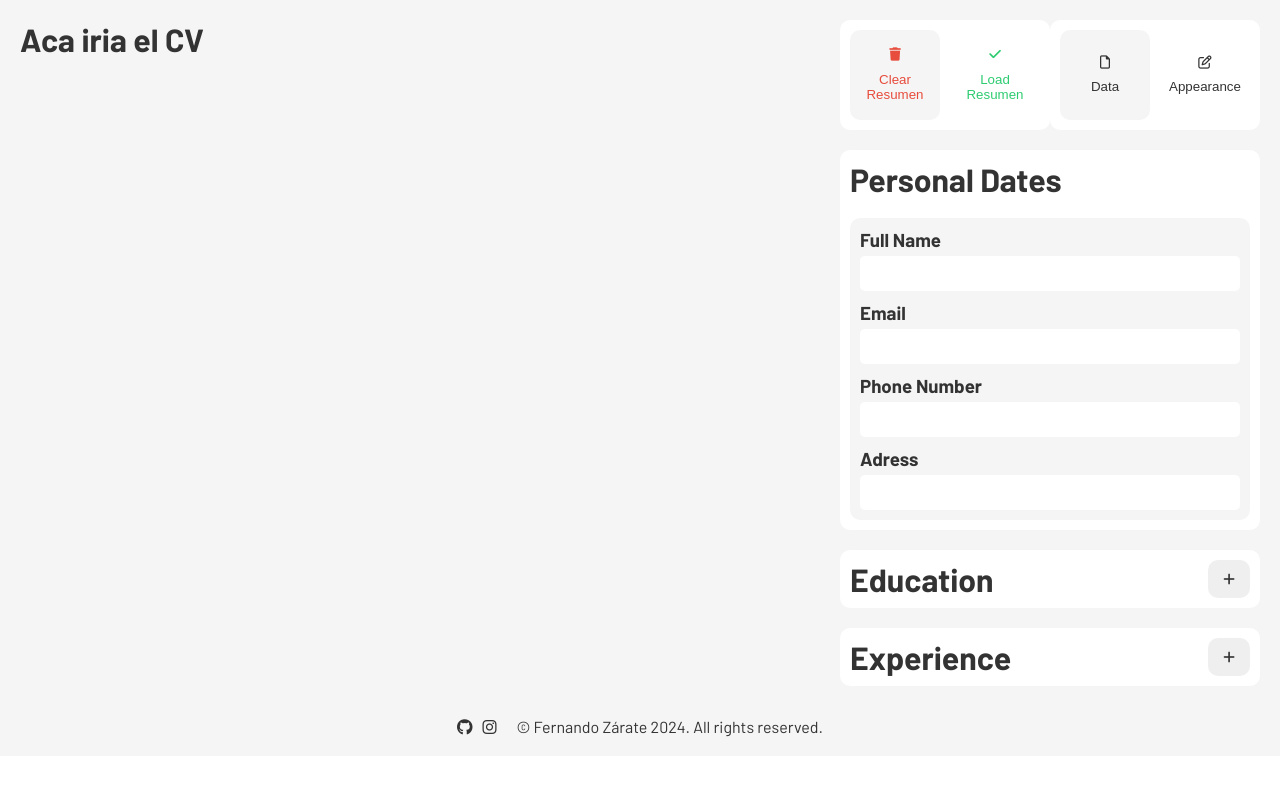
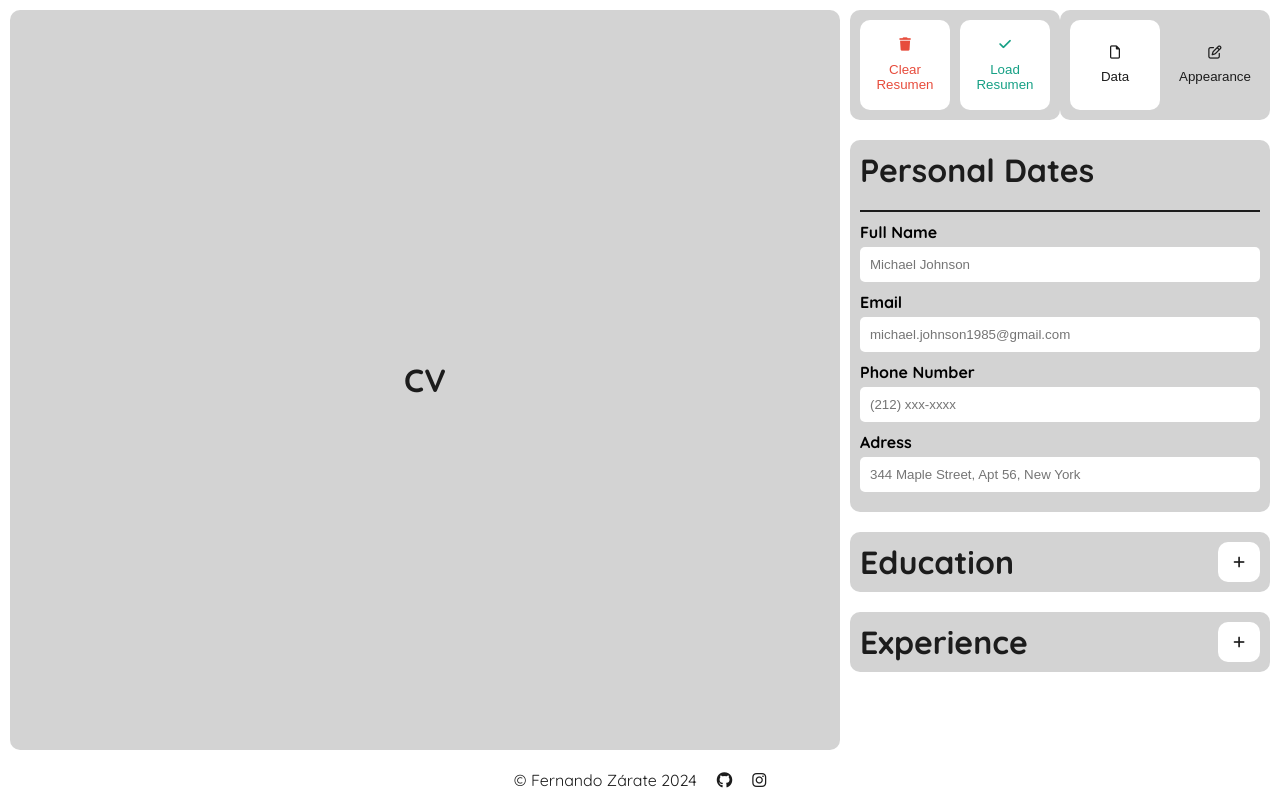
Before and after one commit to fernandozarate07/Project-CV-Application, a React (Vite) app: page / in a window 1280 px wide. Built offline with nearby package versions, Linux system fonts and the light colour scheme.

Commit message:
Add remove card functionality in Experience and Education component

```diff
--- a/index.html
+++ b/index.html
@@ -6,7 +6,9 @@
     <meta name="viewport" content="width=device-width, initial-scale=1.0" />
     <title>My Curriculum Vitae</title>
     <link href="https://cdnjs.cloudflare.com/ajax/libs/font-awesome/6.5.0/css/all.min.css" rel="stylesheet" />
-    <link href="https://fonts.googleapis.com/css2?family=Barlow:wght@400;500;600;700&display=swap" rel="stylesheet" />
+    <link
+      href="https://fonts.googleapis.com/css2?family=Quicksand:wght@300;400;500;700&display=swap"
+      rel="stylesheet" />
   </head>
   <body>
     <div id="root"></div>
--- a/src/components/App.jsx
+++ b/src/components/App.jsx
@@ -12,7 +12,9 @@ function App() {
     <div className="app__container">
       <main className="app__main">
         {/* CVPreviewSection */}
-        <h1>Aca iria el CV</h1>
+        <div className="cv">
+          <h1>CV</h1>
+        </div>
         <div className="app__controlPanel">
           {/* optionBar & loadBar */}
           <div className="app__barContainer">
--- a/src/components/DataSection/DataSection.jsx
+++ b/src/components/DataSection/DataSection.jsx
@@ -1,5 +1,5 @@
-import PersonalDetails from "./PersonalDetails";
-import ExperienceEducation from "./Experience & Education";
+import PersonalDetails from "./PersonalDetails/PersonalDetails";
+import ExperienceEducation from "./Experiencie & Education/Experience & Education";
 
 function DataSection() {
   return (
@@ -12,6 +12,16 @@ function DataSection() {
           questionTwo: "What is your degree or title?",
           questionThree: "Start and end year (separated by '/')",
         }}
+        statements={{
+          statementOne: "School / University",
+          statementTwo: "Degree",
+          statementThree: "Period of study",
+        }}
+        placeHolder={{
+          placeHolderOne: "New York Metropolitan University (NYM)",
+          placeHolderTwo: "Bachelor of Science in Digital Innovation",
+          placeHolderThree: "2016 / 2021",
+        }}
       />
       <ExperienceEducation
         name="Experience"
@@ -20,6 +30,16 @@ function DataSection() {
           questionTwo: "What was your position?",
           questionThree: "Start and end year (separated by '/')",
         }}
+        statements={{
+          statementOne: "Company / Business",
+          statementTwo: "Position",
+          statementThree: "Period of employment",
+        }}
+        placeHolder={{
+          placeHolderOne: "Innovatech Solutions Inc",
+          placeHolderTwo: "Chief Innovation Officer (CIO)",
+          placeHolderThree: "2022 / Present",
+        }}
       />
     </div>
   );
--- /dev/null
+++ b/src/components/DataSection/Experiencie & Education/InfoCard.jsx
@@ -0,0 +1,28 @@
+const InfoCard = ({ card, statements, removeCard }) => (
+  <div className="infoCard__container">
+    <div className="infoCard__content">
+      <p>
+        <strong>{statements.statementOne} : </strong>
+        {card.title}
+      </p>
+      <p>
+        <strong>{statements.statementTwo} : </strong>
+        {card.institution}
+      </p>
+      <p>
+        <strong>{statements.statementThree} : </strong>
+        {card.date}
+      </p>
+    </div>
+    <div className="infoCard__options">
+      <button>
+        <i className="fa-solid fa-eye" />
+      </button>
+      <button onClick={() => removeCard(card.id)}>
+        <i className="fa-solid fa-trash" />
+      </button>
+    </div>
+  </div>
+);
+
+export default InfoCard;
--- a/src/components/DataSection/ModalEE.jsx
+++ b/src/components/DataSection/Experiencie & Education/ModalEE.jsx
@@ -1,4 +1,4 @@
-const ModalEE = ({ isOpen, onClose, onSubmit, questionOne, questionTwo, questionThree }) => {
+const ModalEE = ({ isOpen, onClose, onSubmit, question, placeHolder }) => {
   if (!isOpen) return null;
 
   let title = "";
@@ -17,16 +17,20 @@ const ModalEE = ({ isOpen, onClose, onSubmit, questionOne, questionTwo, question
     <div className="modal__container">
       <div className="modal__content">
         <div className="modal__question">
-          <h3>{questionOne}</h3>
-          <input type="text" onChange={(e) => (title = e.target.value)} />
+          <strong>{question.questionOne}</strong>
+          <input type="text" onChange={(e) => (title = e.target.value)} placeholder={placeHolder.placeHolderOne} />
         </div>
         <div className="modal__question">
-          <h3>{questionTwo}</h3>
-          <input type="text" onChange={(e) => (institution = e.target.value)} />
+          <strong>{question.questionTwo}</strong>
+          <input
+            type="text"
+            onChange={(e) => (institution = e.target.value)}
+            placeholder={placeHolder.placeHolderTwo}
+          />
         </div>
         <div className="modal__question">
-          <h3>{questionThree}</h3>
-          <input type="text" onChange={(e) => (date = e.target.value)} />
+          <strong>{question.questionThree}</strong>
+          <input type="text" onChange={(e) => (date = e.target.value)} placeholder={placeHolder.placeHolderThree} />
         </div>
       </div>
       <div className="modal__actions">
--- a/src/components/DataSection/PersonalDetails.jsx
+++ b/src/components/DataSection/PersonalDetails/PersonalDetails.jsx
@@ -4,20 +4,20 @@ const PersonalDetails = () => {
       <h1>Personal Dates</h1>
       <div className="personalDetails__content">
         <div className="personalDetails__inputContainer">
-          <h3>Full Name</h3>
-          <input type="text" />
+          <strong>Full Name</strong>
+          <input type="text" placeholder="Michael Johnson" />
         </div>
         <div className="personalDetails__inputContainer">
-          <h3>Email</h3>
-          <input type="text" />
+          <strong>Email</strong>
+          <input type="text" placeholder="michael.johnson1985@gmail.com" />
         </div>
         <div className="personalDetails__inputContainer">
-          <h3>Phone Number</h3>
-          <input type="text" />
+          <strong>Phone Number</strong>
+          <input type="text" placeholder="(212) xxx-xxxx" />
         </div>
         <div className="personalDetails__inputContainer">
-          <h3>Adress</h3>
-          <input type="text" />
+          <strong>Adress</strong>
+          <input type="text" placeholder="344 Maple Street, Apt 56, New York" />
         </div>
       </div>
     </div>
--- a/src/components/FooterSection/FooterSection.jsx
+++ b/src/components/FooterSection/FooterSection.jsx
@@ -1,6 +1,7 @@
 function FooterSection() {
   return (
     <footer className="footer__Container">
+      <p className="footer__content">&copy; Fernando Zárate {new Date().getFullYear()}</p>
       <div className="footer__links">
         <a
           href="https://github.com/fernandozarate07"
@@ -17,7 +18,6 @@ function FooterSection() {
           <i className="fa-brands fa-instagram"></i>
         </a>
       </div>
-      <p className="footer__content">&copy; Fernando Zárate {new Date().getFullYear()}. All rights reserved.</p>
     </footer>
   );
 }
--- a/src/components/LoadBar/LoadBar.jsx
+++ b/src/components/LoadBar/LoadBar.jsx
@@ -15,7 +15,7 @@ function LoadBar() {
       </button>
 
       {/* Botón para Appearance */}
-      <button className="loadBar__button inactive green" onClick={() => handleTabClick("load")}>
+      <button className="loadBar__button active green" onClick={() => handleTabClick("load")}>
         <i className="fa-solid fa-check" /> Load Resumen
       </button>
     </div>
--- a/src/css/App.css
+++ b/src/css/App.css
@@ -1,19 +1,27 @@
 /* app */
 .app__container {
-  padding: 10px;
   width: 100%;
-  height: 100%;
+  min-height: 100vh;
   display: grid;
   grid-template-rows: 1fr 5vh;
   gap: 10px;
 }
 .app__main {
-  padding: 10px;
+  padding-inline: 10px;
+  padding-top: 10px;
   width: 100%;
   height: 100%;
   display: grid;
   grid-template-columns: 2fr 1fr;
   gap: 10px;
+}
+.cv {
+  display: flex;
+  justify-content: center;
+  align-items: center;
+
+  background-color: var(--background-grey-soft);
+  border-radius: 10px;
 }
 .app__controlPanel {
   display: flex;
@@ -33,7 +41,7 @@
   display: flex;
   gap: 10px;
 
-  background-color: var(--white);
+  background-color: var(--background-grey-soft);
   border-radius: 10px;
 }
 .optionBar__button,
@@ -48,7 +56,7 @@
   gap: 10px;
 }
 .active {
-  background-color: var(--background-grey-soft);
+  background-color: var(--white);
 }
 .inactive {
   background-color: transparent;
@@ -81,11 +89,11 @@
   flex-direction: column;
   gap: 20px;
 
-  background-color: var(--white);
+  background-color: var(--background-grey-soft);
   border-radius: 10px;
 }
 .personalDetails__content {
-  padding: 10px;
+  padding-block: 10px;
 
   display: flex;
   flex-direction: column;
@@ -93,8 +101,7 @@
   align-items: flex-start;
   gap: 10px;
 
-  background-color: var(--background-grey-soft);
-  border-radius: 10px;
+  border-top: 2px solid var(--black-charcoal);
 }
 .personalDetails__inputContainer {
   width: 100%;
@@ -107,9 +114,7 @@
   padding: 10px;
   width: 100%;
 
-  border: none;
   border-radius: 5px;
-  outline: none;
 }
 .experienceEducation__container {
   padding: 10px;
@@ -119,8 +124,8 @@
   flex-direction: column;
   gap: 20px;
 
+  background-color: var(--background-grey-soft);
   border-radius: 10px;
-  background-color: var(--white);
 }
 .experienceEducation__title {
   display: flex;
@@ -128,15 +133,13 @@
 }
 .experienceEducation__title button {
   padding: 10px 15px;
+  background-color: var(--white);
 }
 .experienceEducation__content {
-  padding: 10px;
+  padding-block: 10px;
   display: flex;
   flex-direction: column;
   gap: 10px;
-
-  background-color: var(--background-grey-soft);
-  border-radius: 10px;
 }
 .infoCard__container {
   padding: 10px;
@@ -158,9 +161,13 @@
   flex-direction: column;
   justify-content: space-around;
 }
+.infoCard__options button {
+  padding: 10px;
+  background-color: var(--background-grey-soft);
+}
 .modal__container {
   width: 100%;
-  padding: 10px;
+  padding-block: 10px;
 
   display: flex;
   flex-direction: column;
@@ -169,10 +176,13 @@
   gap: 20px;
 
   background-color: var(--background-grey-soft);
-  border-radius: 10px;
+  border-top: 2px solid var(--black-charcoal);
 }
 .modal__content {
   width: 100%;
+  display: flex;
+  flex-direction: column;
+  gap: 10px;
 }
 .modal__question {
   width: 100%;
@@ -185,10 +195,7 @@
   padding: 10px;
   width: 100%;
 
-  border: none;
   border-radius: 5px;
-  outline: none;
-
   background-color: var(--white);
 }
 .modal__actions {
@@ -215,5 +222,5 @@
   display: flex;
   justify-content: center;
   align-items: center;
-  gap: 10px;
+  gap: 20px;
 }
--- a/src/css/root.css
+++ b/src/css/root.css
@@ -1,14 +1,15 @@
 :root {
-  --background-grey-soft: #f5f5f5;
+  --background-grey-soft: #d3d3d3;
 
   --white: #ffffff;
-  --black-charcoal: #333333;
+  --black-charcoal: #1c1c1c;
 
   --red-delete: #e74c3c;
-  --green-load: #2ecc71;
+  --green-load: #16a085;
 
-  --primary-color: #388e3c;
+  --primary-color: #0984e3;
 }
+
 /* Reset CSS */
 * {
   margin: 0;
@@ -16,8 +17,8 @@
   box-sizing: border-box;
 }
 body {
-  font-family: "Barlow", sans-serif;
-  font-weight: normal;
+  font-family: "Quicksand", sans-serif;
+  font-weight: light;
 }
 h1,
 h3,
@@ -31,6 +32,14 @@ button {
   border: none;
   border-radius: 10px;
 }
+input {
+  border: none;
+  outline: none;
+}
+input:focus {
+  border: 0px solid var(--black-charcoal);
+  outline: 1px solid var(--black-charcoal);
+}
 #root {
-  background-color: var(--background-grey-soft);
+  background-color: var(--white);
 }
```
Also changed, not shown: src/components/DataSection/Experiencie & Education/Experience & Education.jsx (renamed from src/components/DataSection/Experience & Education.jsx, +9 -22 lines).
